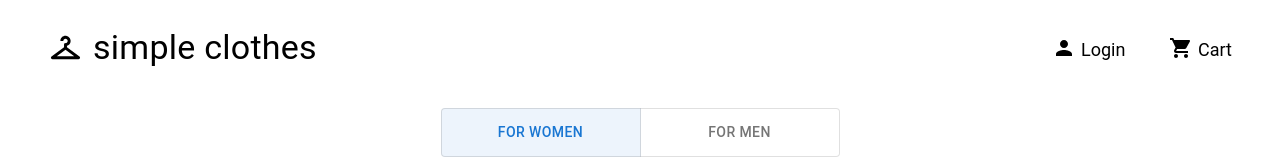
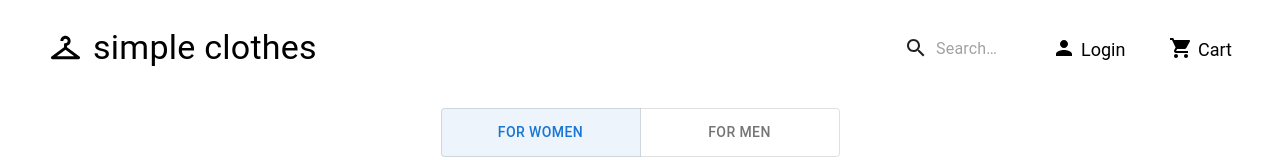
Before and after one commit to maybe-skiFF/eCommerce-Application, a React (Vite) app: page / in a window 1280 px wide. Shown: the top 160 px of the page. Built offline with nearby package versions, Linux system fonts and the light colour scheme.

Commit message:
feat: add search element

```diff
--- a/src/components/pages/MainPage/Header/Header.scss
+++ b/src/components/pages/MainPage/Header/Header.scss
@@ -45,6 +45,18 @@
 
 @media (max-width: 767px) {
   .login {
-    width: 100px;
+    width: 100%;
+    display: flex;
+    justify-content: space-between;
+    margin-top: 10px;
+  }
+
+  .search {
+    width: 100%;
+    margin-top: 10px;
+  }
+
+  .toolbar {
+    flex-direction: column;
   }
 }
--- a/src/components/pages/MainPage/Header/Header.tsx
+++ b/src/components/pages/MainPage/Header/Header.tsx
@@ -1,6 +1,9 @@
 import CheckroomIcon from '@mui/icons-material/Checkroom';
 import PersonIcon from '@mui/icons-material/Person';
 import ShoppingCartIcon from '@mui/icons-material/ShoppingCart';
+import { styled, alpha } from '@mui/material/styles';
+import InputBase from '@mui/material/InputBase';
+import SearchIcon from '@mui/icons-material/Search';
 import './Header.scss';
 import {
   Box,
@@ -23,13 +26,54 @@
   },
 });
 
+const Search = styled('div')(({ theme }) => ({
+  position: 'relative',
+  borderRadius: theme.shape.borderRadius,
+  backgroundColor: alpha(theme.palette.common.white, 0.15),
+  '&:hover': {
+    backgroundColor: alpha(theme.palette.common.white, 0.25),
+  },
+  marginLeft: 0,
+  width: '100%',
+  [theme.breakpoints.up('sm')]: {
+    marginLeft: theme.spacing(1),
+    width: 'auto',
+  },
+}));
+
+const SearchIconWrapper = styled('div')(({ theme }) => ({
+  padding: theme.spacing(0, 2),
+  height: '100%',
+  position: 'absolute',
+  pointerEvents: 'none',
+  display: 'flex',
+  alignItems: 'center',
+  justifyContent: 'center',
+}));
+
+const StyledInputBase = styled(InputBase)(({ theme }) => ({
+  color: 'inherit',
+  width: '100%',
+  '& .MuiInputBase-input': {
+    padding: theme.spacing(1, 1, 1, 0),
+    paddingLeft: `calc(1em + ${theme.spacing(4)})`,
+    transition: theme.transitions.create('width'),
+    [theme.breakpoints.up('sm')]: {
+      width: '12ch',
+      '&:focus': {
+        width: '14ch',
+      },
+    },
+  },
+}));
+
 export default function Header() {
   return (
     <ThemeProvider theme={theme}>
       <Box sx={{ flexGrow: 1 }}>
         <AppBar className="header container" position="static" elevation={0}>
           <Toolbar className="toolbar">
-            <Box sx={{ flexGrow: 1 }}>
+            <Box className="logo" sx={{ flexGrow: 1 }}>
               <Link
                 className="toolbar__link"
                 color="textPrimary"
@@ -42,14 +86,22 @@
                   component="div"
                   sx={{
                     flexGrow: 1,
-                    '@media (max-width: 767px)': {
-                      fontSize: '18px',
-                    },
                   }}
                 >
                   simple clothes
                 </Typography>
               </Link>
+            </Box>
+            <Box className='search'>
+              <Search>
+                <SearchIconWrapper>
+                  <SearchIcon />
+                </SearchIconWrapper>
+                <StyledInputBase
+                  placeholder="Search…"
+                  inputProps={{ 'aria-label': 'search' }}
+                />
+              </Search>
             </Box>
             <Box className="login">
               <Link
```
Also changed, not shown: src/components/pages/MainPage/Footer/Footer.scss (line endings or trailing spaces).
